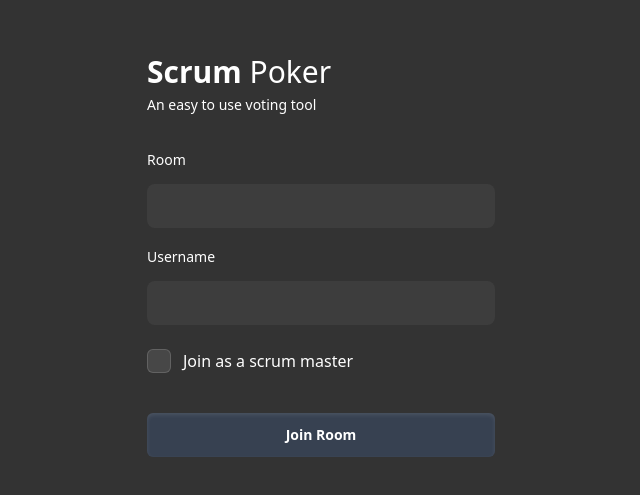
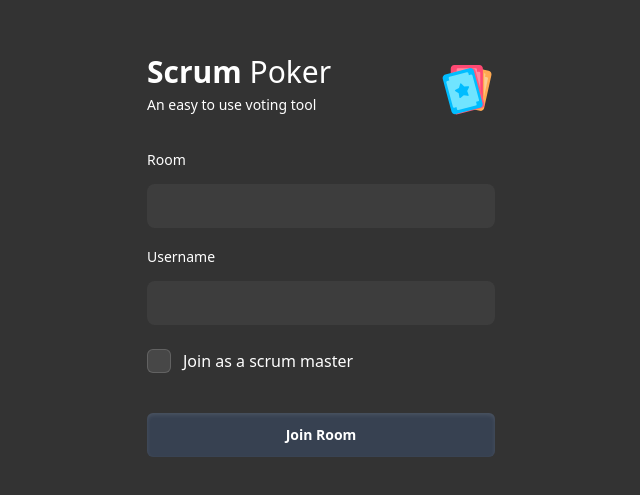
Before and after one commit to liumin1128/scrumpoker, a Next.js app: page / in a window 1280 px wide. Shown: the part 147-642 px from the top of the page, without its empty margins (319-959 px from the left). Built offline with nearby package versions, Linux system fonts and the light colour scheme.

Commit message:
feat: add Image component for card icon and improve layout in Home component

```diff
--- a/app/page.tsx
+++ b/app/page.tsx
@@ -4,6 +4,7 @@ import { useRouter, useSearchParams } from "next/navigation";
 import { Field, Input, Label, Checkbox, Button } from "@headlessui/react";
 import { CheckIcon } from "@heroicons/react/16/solid";
 import cls from "classnames";
+import Image from "next/image";
 
 const apiPath = process.env.NEXT_PUBLIC_API_URL;
 
@@ -22,9 +23,12 @@ export default function Home() {
 
     // const
 
-    const roomValue = (document?.getElementById("room") as HTMLInputElement)?.value;
+    const roomValue = (document?.getElementById("room") as HTMLInputElement)
+      ?.value;
 
-    const usernameValue = (document?.getElementById("username") as HTMLInputElement)?.value;
+    const usernameValue = (
+      document?.getElementById("username") as HTMLInputElement
+    )?.value;
 
     if (roomValue === "" || usernameValue === "") {
       return;
@@ -58,16 +62,30 @@ export default function Home() {
           <div className="container px-5 py-24 mx-auto">
             <div className="mx-auto max-w-[348px]">
               <div className="flex flex-wrap -m-2">
-                <div className="p-2 w-full">
-                  <h1 className="sm:text-3xl text-2xl font-light   text-white ">
-                    <span className="title-font font-bold">Scrum</span> Poker
-                  </h1>
-                  <p className=" text-sm font-light title-font mb-4 text-white ">An easy to use voting tool</p>
+                <div className="p-2 w-full flex ">
+                  <div className="flex-1">
+                    <h1 className="sm:text-3xl text-2xl font-light   text-white ">
+                      <span className="title-font font-bold">Scrum</span> Poker
+                    </h1>
+                    <p className=" text-sm font-light title-font mb-4 text-white ">
+                      An easy to use voting tool
+                    </p>
+                  </div>
+
+                  <Image
+                    src="/card_icon.svg"
+                    alt="Card Icon"
+                    width={56}
+                    height={56}
+                  />
                 </div>
 
                 <div className="p-2 w-full">
                   <Field>
-                    <Label htmlFor="room" className="text-sm/6 font-medium text-white">
+                    <Label
+                      htmlFor="room"
+                      className="text-sm/6 font-medium text-white"
+                    >
                       Room
                     </Label>
                     <Input
@@ -84,7 +102,10 @@ export default function Home() {
                 </div>
                 <div className="p-2 w-full">
                   <Field>
-                    <Label htmlFor="username" className="text-sm/6 font-medium text-white">
+                    <Label
+                      htmlFor="username"
+                      className="text-sm/6 font-medium text-white"
+                    >
                       Username
                     </Label>
                     <Input
```
